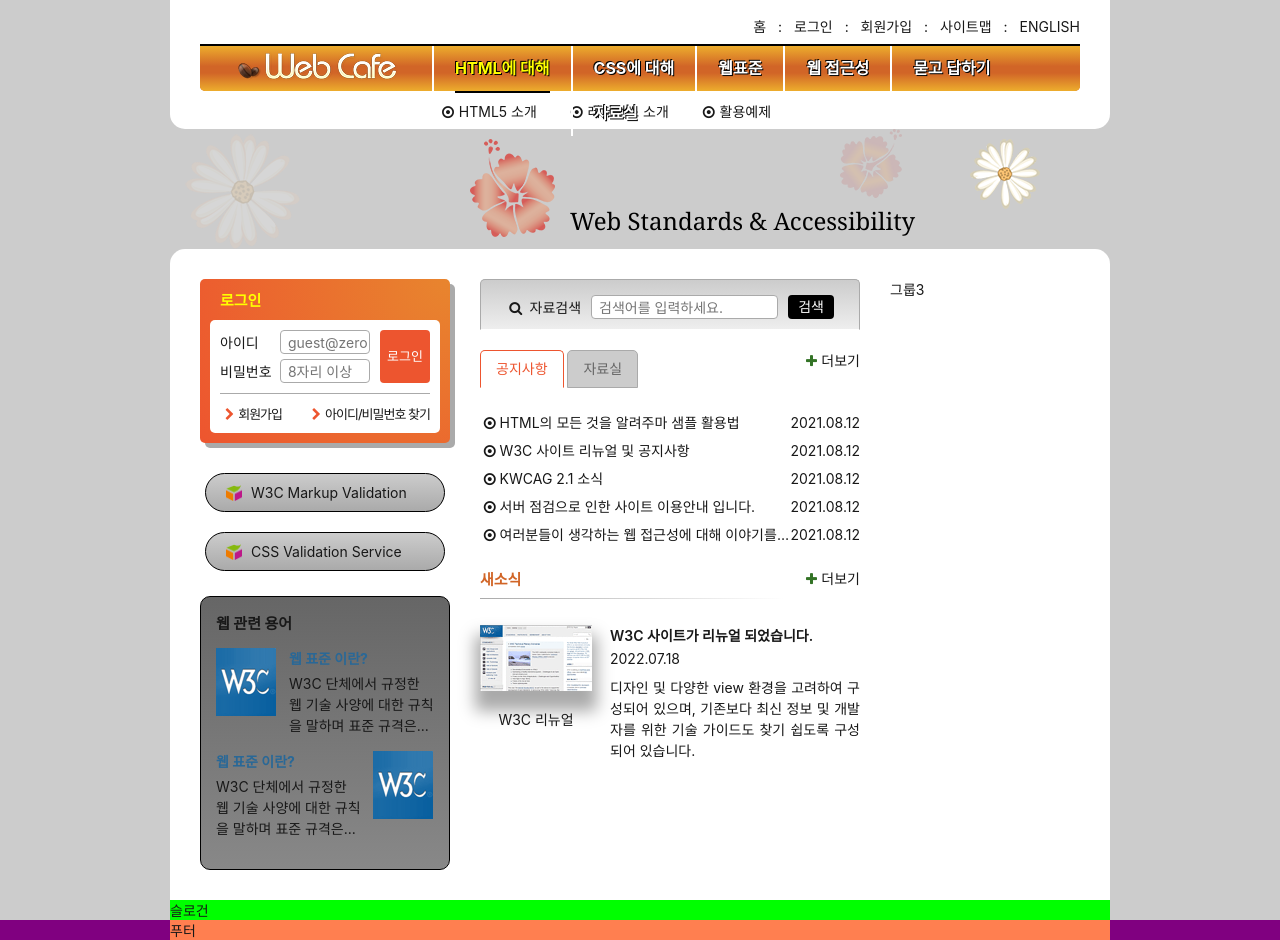
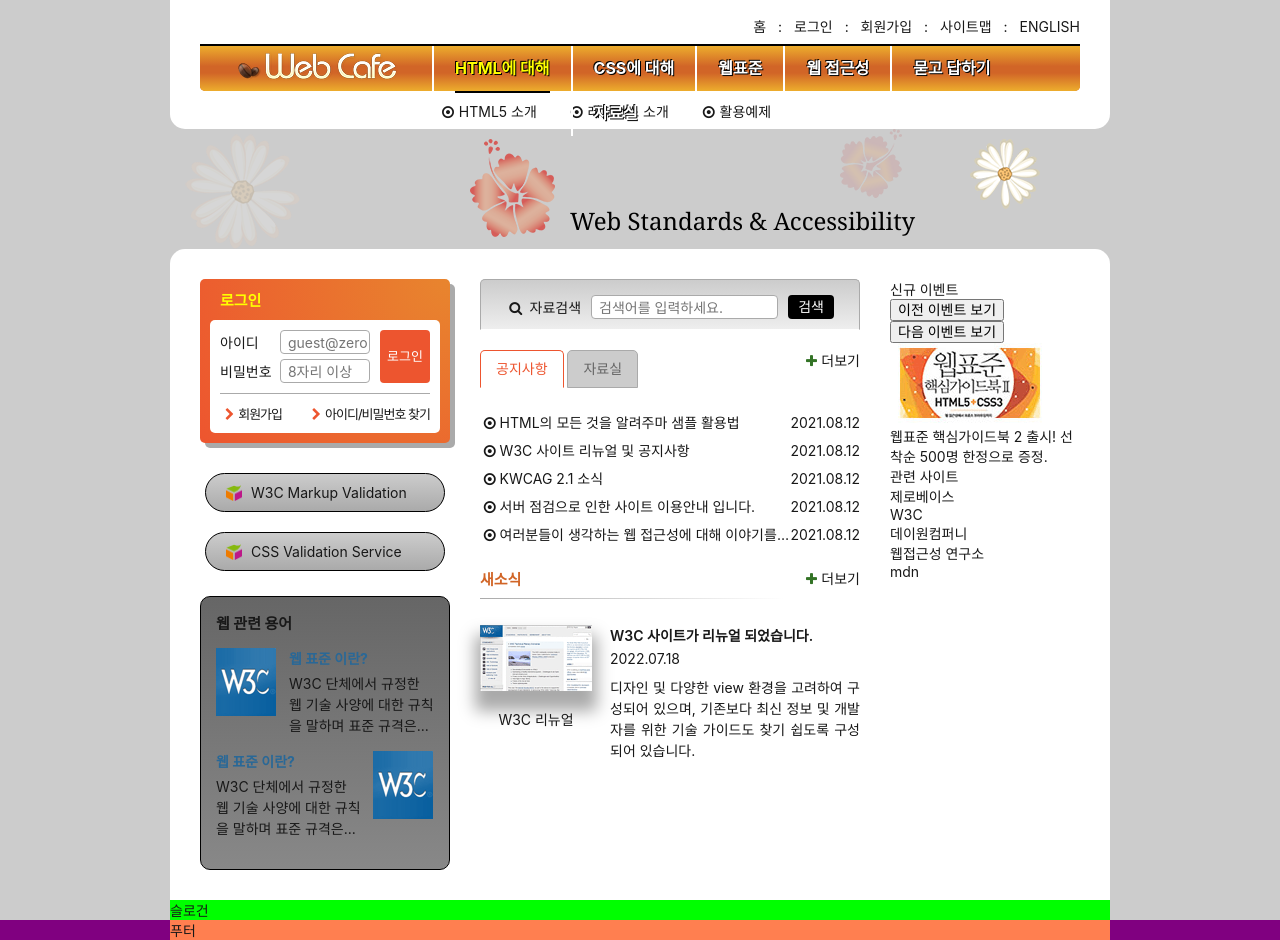
Before and after one commit to kjm541006/zeroConnecTo, a website: page HTML5/index.html in a window 1280 px wide. Drawn offline with Linux system fonts and the light colour scheme; a web font is replaced by a local one.

Commit message:
신규 이벤트 및 관련사이트 마크업 완성

```diff
--- a/HTML5/index.html
+++ b/HTML5/index.html
@@ -351,7 +351,33 @@
         </section>
       </div>
 
-      <div class="group group3">그룹3</div>
+      <div class="group group3">
+        <div class="gradient-effect">
+          <section class="event">
+            <h2 class="event-title">신규 <span class="accent-color">이벤트</span></h2>
+            <div class="event-button-wrapper">
+              <button class="event-button-prev">이전 이벤트 보기</button>
+              <button class="event-button-prev">다음 이벤트 보기</button>
+            </div>
+            <div id="eventDetail">
+              <p class="event-thumbnail">
+                <img src="./assets/free_gift.gif" alt="이벤트 경품 : 웹표준 핵심가이드북 2" />
+              </p>
+              <p class="event-brief"><em>웹표준 핵심가이드북 2 출시!</em> 선착순 500명 한정으로 증정.</p>
+            </div>
+          </section>
+          <section class="related">
+            <h2 class="related-title">관련 <span class="accent-color">사이트</span></h2>
+            <ul class="related-list">
+              <li><a href="https://zero-base.co.kr" target="_blank" rel="noopener noreferrer">제로베이스</a></li>
+              <li><a href="/" target="_blank" rel="noopener noreferrer">W3C</a></li>
+              <li><a href="/" target="_blank" rel="noopener noreferrer">데이원컴퍼니</a></li>
+              <li><a href="/" target="_blank" rel="noopener noreferrer">웹접근성 연구소</a></li>
+              <li><a href="/" target="_blank" rel="noopener noreferrer">mdn</a></li>
+            </ul>
+          </section>
+        </div>
+      </div>
     </main>
     <article class="slogan">슬로건</article>
     <footer class="footer">
```
